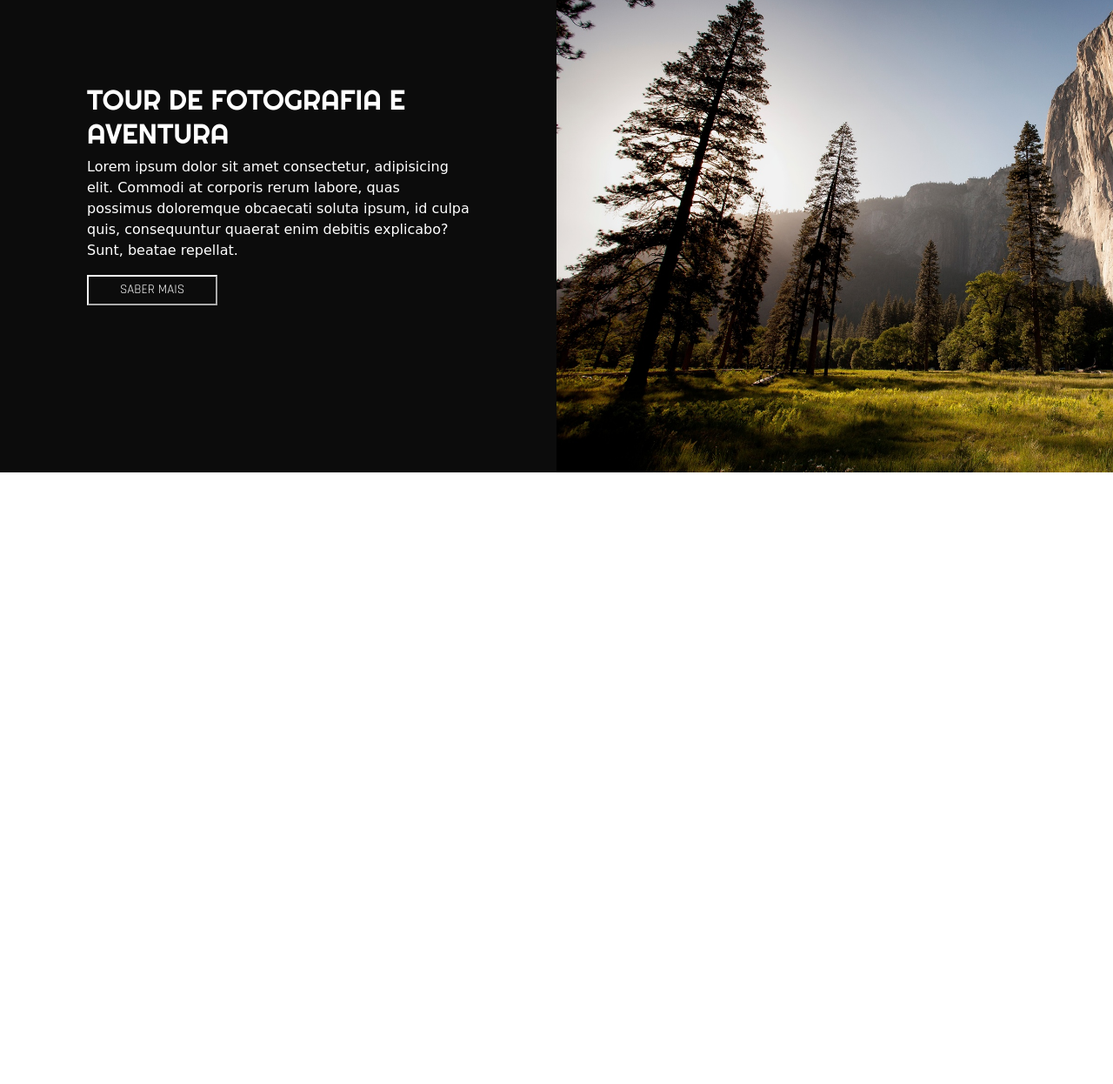
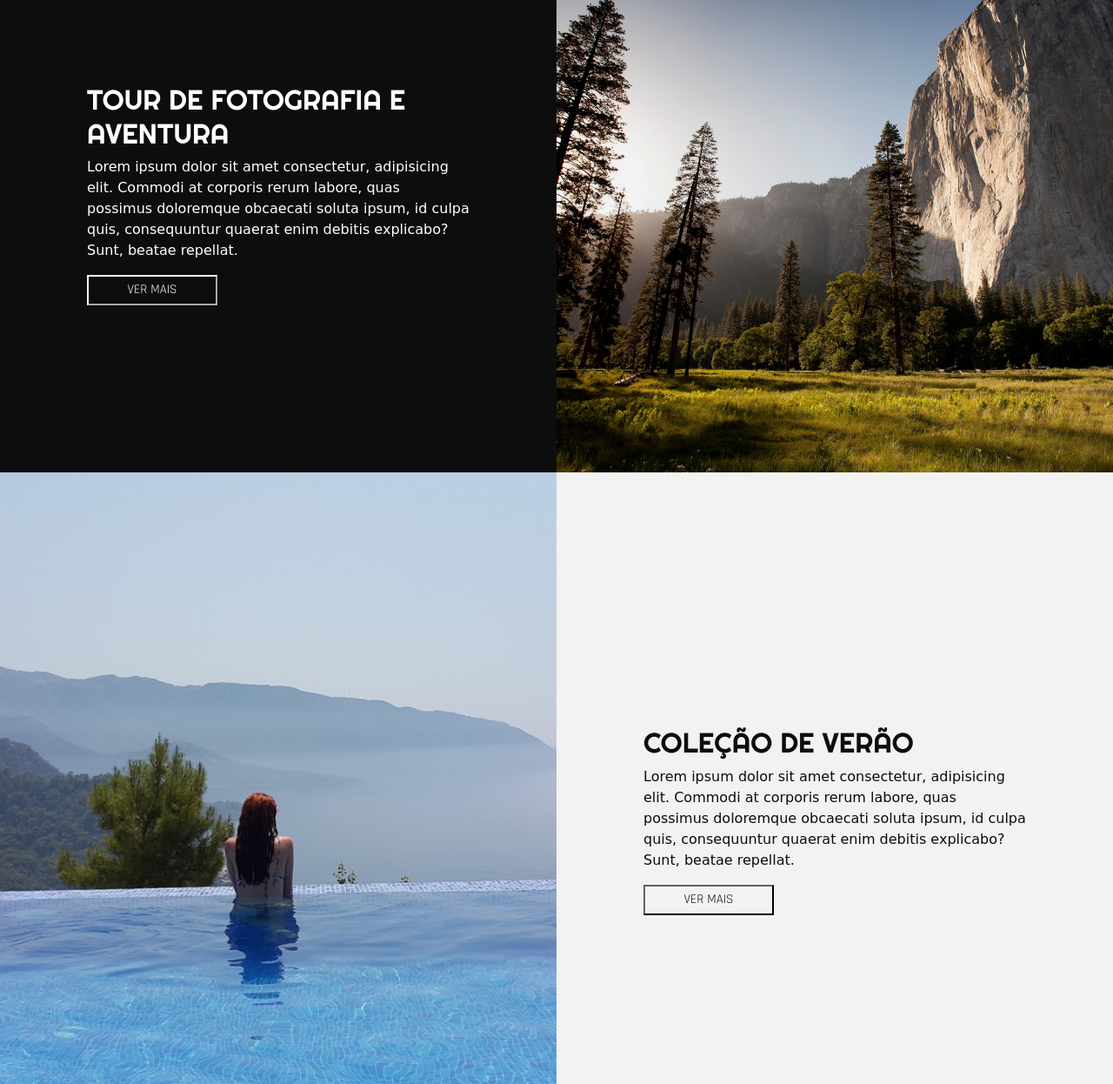
Before and after one commit to ramonbarbos/Portfolio_Pedro, a plain HTML site: page index.html in a window 1280 px wide. Shown: the part 897-2143 px from the top of the page at 87% size. Before the commit the page ends 1440 px from the top, so only its background shows below. Drawn offline with nearby package versions, Linux system fonts and the light colour scheme; a web font is replaced by a local one.

Commit message:
cores e section

```diff
--- a/estilos.css
+++ b/estilos.css
@@ -46,12 +46,11 @@ header{
 }
 header input[type=button]{
     width: 160px;
-    height: 35px;
+    height: 40px;
     background-color: transparent;
     color: white;
     border-color: white;
     font-size: 15px;
-    font-weight: 500;
     font-family: 'Rajdhani', sans-serif;
     text-transform: uppercase;
     cursor: pointer;
@@ -83,7 +82,7 @@ header input[type=button]:hover{
     height: 100vh;
 }
 .texto{
-    background-color: rgb(12, 12, 12);
+    background-color: #0D0D0D;
     padding: 100px;
     display: flex;
     justify-content: center;
@@ -135,12 +134,80 @@ section input[type=button]:hover{
     display: flex;
     width: 50%;
     background-image: url(img/landscape-tree-nature-forest-rock-wilderness-5577-pxhere.com.jpg);
-    background-repeat: no-repeat;
     background-size: cover;
+    background-position: center;
 
 }
+/*Portfólio_2*/
+.texto-2{
+    background-color: #F2F2F0;
+    padding: 100px;
+    display: flex;
+    justify-content: center;
+    width: 50%;
+}
+.port-content-2{
+    display: flex;
+    height: 100vh;
+}
+.texto-container-2{
+    display: flex;
+    flex-direction: column;
+    justify-content: center;
 
+}
+.texto-container-2 h2{
+    font-family: 'Righteous', cursive;
+    color: #0D0D0D;
 
+}
+.texto-container-2 p{
+    font-family: 'Arima Madurai', cursive;
+    color: #0D0D0D;
+    font-weight: 500;
+}
+.port-content-2 input[type=button]{
+    background-color:transparent ;
+    width: 150px;
+    height: 35px;
+    color: #0D0D0D;
+    font-family: 'Rajdhani', sans-serif;
+    border-color: #0D0D0D;
+    font-size: 15px;
+    font-weight: 500;
+    font-family: 'Rajdhani', sans-serif;
+    text-transform: uppercase;
+    cursor: pointer;
+    transition: background-color .3s;
+
+}
+.port-content-2 input[type=button]:hover{
+    background-color: #0D0D0D;
+    color: #F2F2F0;
+    font-weight: 700;
+    border-style: none;
+ }
+ .port-content-2 input[type=button]:active{
+    background-color: rgb(21, 255, 0);
+    color: rgb(255, 255, 255);
+    border-style: none;
+ }
+.image-2{
+    display: flex;
+    width: 50%;
+    background-image: url(img/landscape-sea-nature-ocean-mountain-sky-1069951-pxhere.com.jpg);
+    background-size: cover;
+    background-position: center;
+}
+
+/*Portfólio_3*/
+.image-3{
+    display: flex;
+    width: 50%;
+    background-image: url(img/hand-girl-woman-trunk-leg-child-1293442-pxhere.com.jpg);
+    background-size: cover;
+    background-position: center;
+}
 @media  (max-width: 1300px) {
 
 
--- a/index.html
+++ b/index.html
@@ -60,11 +60,9 @@
 
             <div class="texto">
               <div class="texto-container">
-
                   <h2>TOUR DE FOTOGRAFIA E AVENTURA</h2>
               <p>Lorem ipsum dolor sit amet consectetur, adipisicing elit. Commodi at corporis rerum labore, quas possimus doloremque obcaecati soluta ipsum, id culpa quis, consequuntur quaerat enim debitis explicabo? Sunt, beatae repellat.</p>
-
-              <input type="button" value="SABER MAIS">
+              <input type="button" value="Ver MAIS">
               </div>
             </div>
 
@@ -73,10 +71,42 @@
             </div>
           </div>
 
-
       </section>
 
+      <section class="portfolio-2">
+        <div class="port-content-2">
 
+          <div class="image-2"></div>
+
+          <div class="texto-2">
+            <div class="texto-container-2">
+                <h2>COLEÇÃO DE VERÃO</h2>
+            <p>Lorem ipsum dolor sit amet consectetur, adipisicing elit. Commodi at corporis rerum labore, quas possimus doloremque obcaecati soluta ipsum, id culpa quis, consequuntur quaerat enim debitis explicabo? Sunt, beatae repellat.</p>
+            <input type="button" value="Ver MAIS">
+            </div>
+          </div>
+          </div>
+        </div>
+      </section>
+
+      <section class="portfolio">
+
+        <div class="port-content">
+
+          <div class="texto">
+            <div class="texto-container">
+                <h2>MOMENTOS ESPECIAIS</h2>
+            <p>Lorem ipsum dolor sit amet consectetur, adipisicing elit. Commodi at corporis rerum labore, quas possimus doloremque obcaecati soluta ipsum, id culpa quis, consequuntur quaerat enim debitis explicabo? Sunt, beatae repellat.</p>
+            <input type="button" value="Ver MAIS">
+            </div>
+          </div>
+
+          <div class="image-3">
+
+          </div>
+        </div>
+
+    </section>
 
     <!-- Optional JavaScript; choose one of the two! -->
 
```
Also changed, not shown: img/hand-girl-woman-trunk-leg-child-1293442-pxhere.com.jpg (added), img/landscape-sea-nature-ocean-mountain-sky-1069951-pxhere.com.jpg (added), img/nature-wilderness-walking-mountain-girl-hiking-651535-pxhere.com (1).jpg (deleted).
